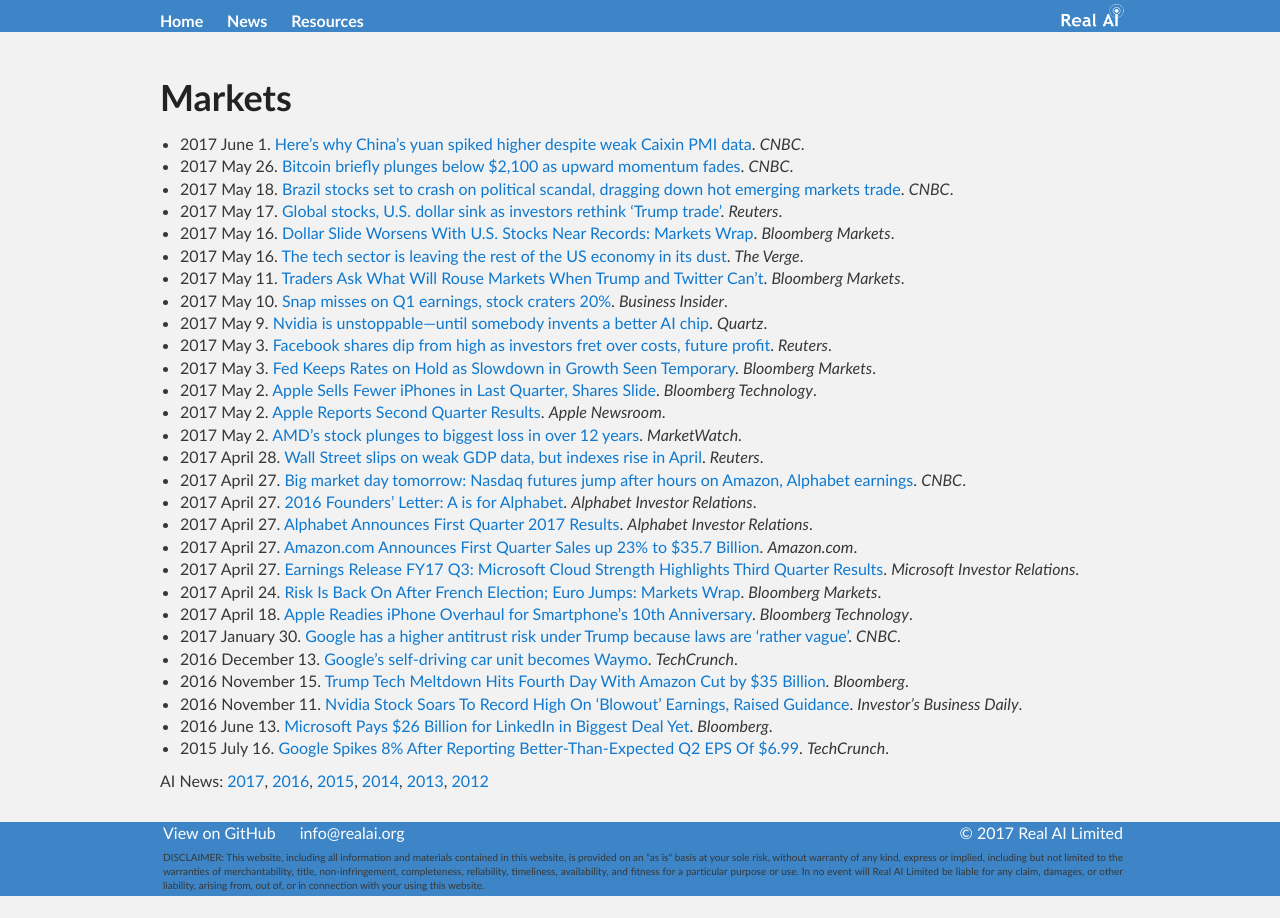
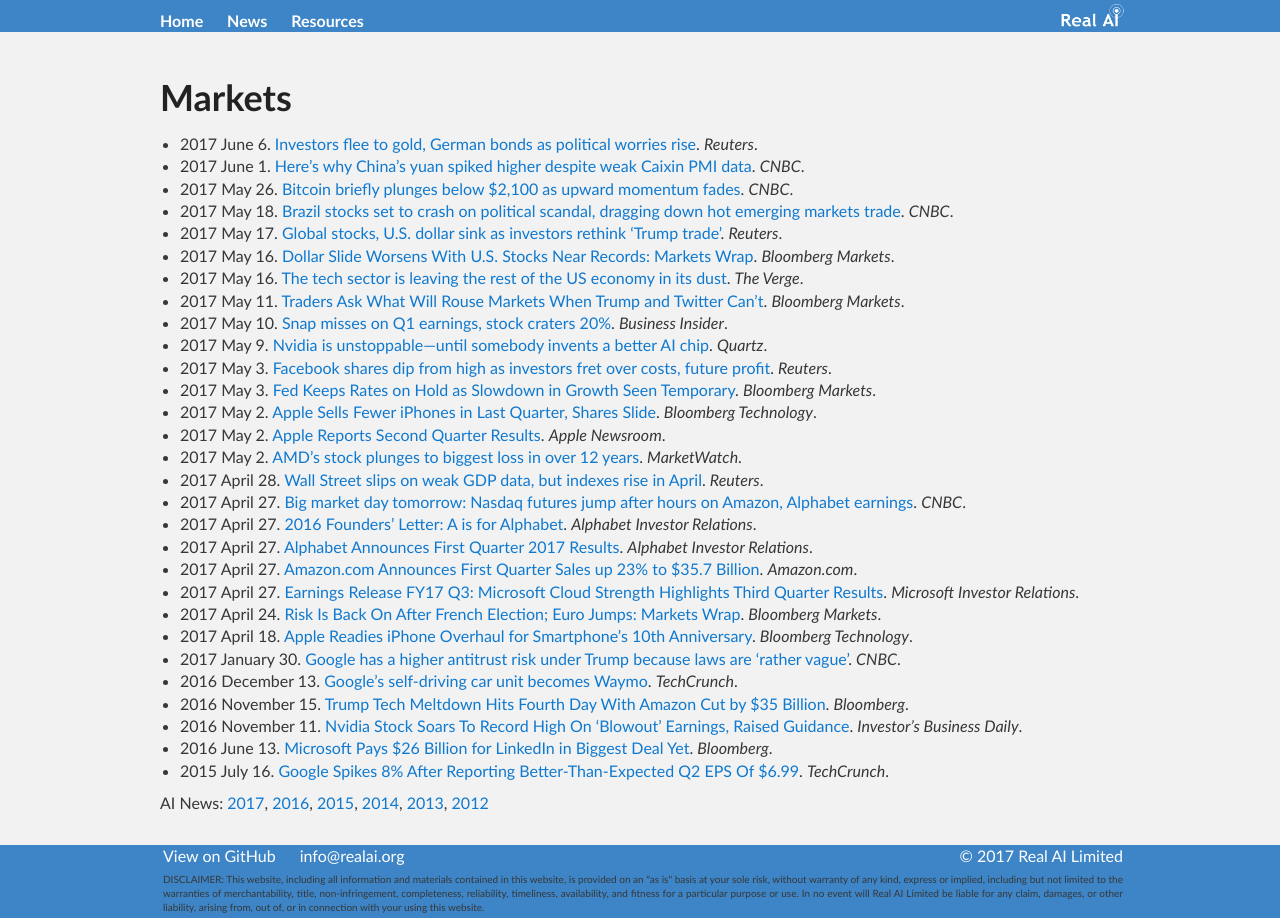
Before and after one commit to Tonywuhk/realai.org, a Jekyll site: the page built from news/markets.md, in a window 1280 px wide. Built offline with Jekyll 4.4.1, drawn with Linux system fonts in a browser that asks for light colours; our own code applies the rules of GitHub Pages for plain Markdown files; comment, search, counter and statistics services are not loaded; the repository's description, which GitHub fills in, is left out.

Commit message:
Update markets.md

```diff
--- a/news/markets.md
+++ b/news/markets.md
@@ -3,6 +3,7 @@
 ---
 # Markets
 
+* 2017 June 6. [Investors flee to gold, German bonds as political worries rise](https://www.reuters.com/article/us-global-markets-idUSKBN18X02T). *Reuters*.
 * 2017 June 1. [Here’s why China’s yuan spiked higher despite weak Caixin PMI data](http://www.cnbc.com/2017/06/01/heres-why-chinas-yuan-spiked-higher-despite-weak-caixin-pmi-data.html). *CNBC*.
 * 2017 May 26. [Bitcoin briefly plunges below $2,100 as upward momentum fades](http://www.cnbc.com/2017/05/26/bitcoin-briefly-plunges-below-2100-as-upward-momentum-fades.html). *CNBC*.
 * 2017 May 18. [Brazil stocks set to crash on political scandal, dragging down hot emerging markets trade](http://www.cnbc.com/2017/05/18/this-brazil-stocks-etf-is-crashing-more-than-13-percent-on-an-emerging-political-scandal.html). *CNBC*.
```
